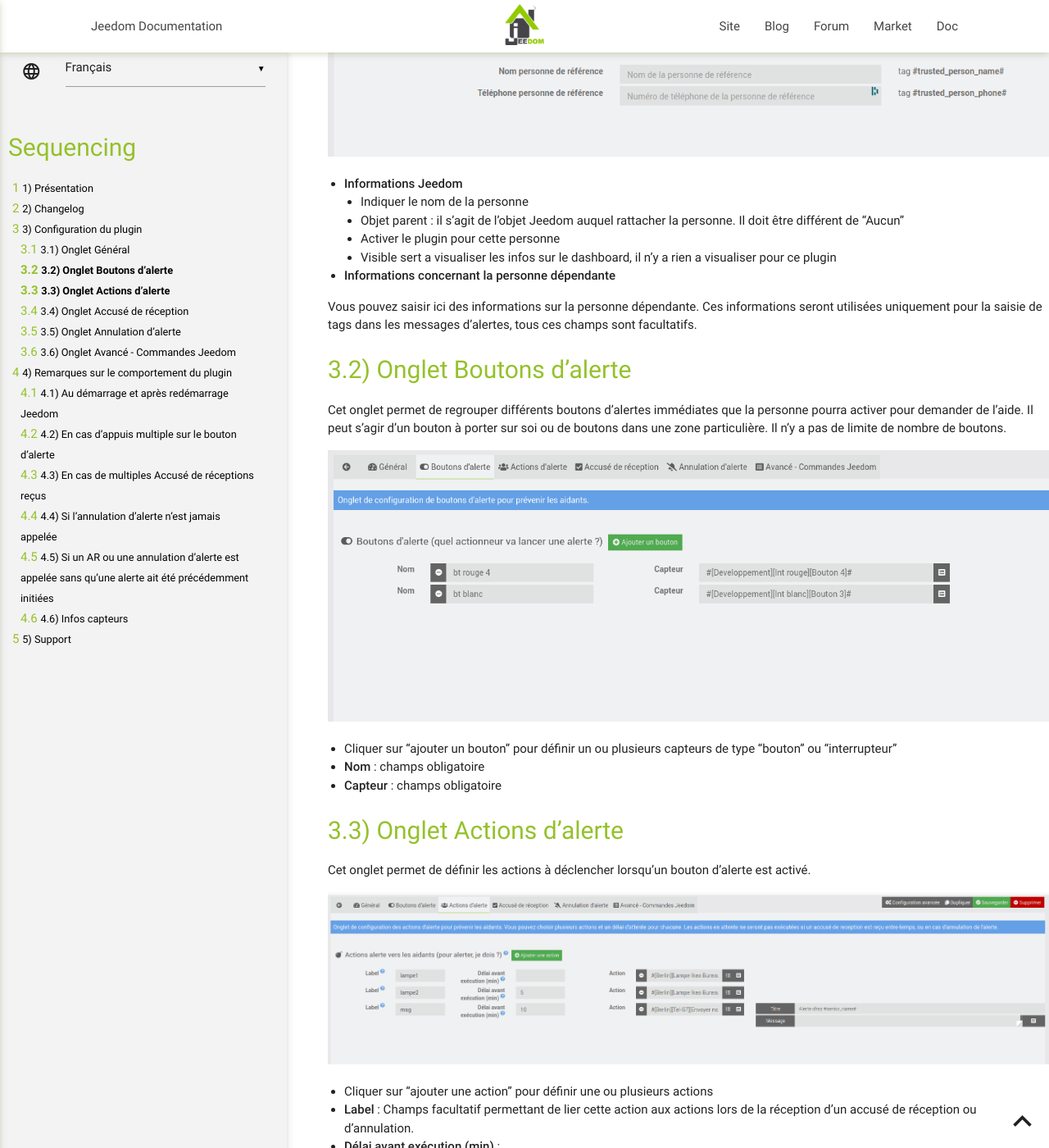
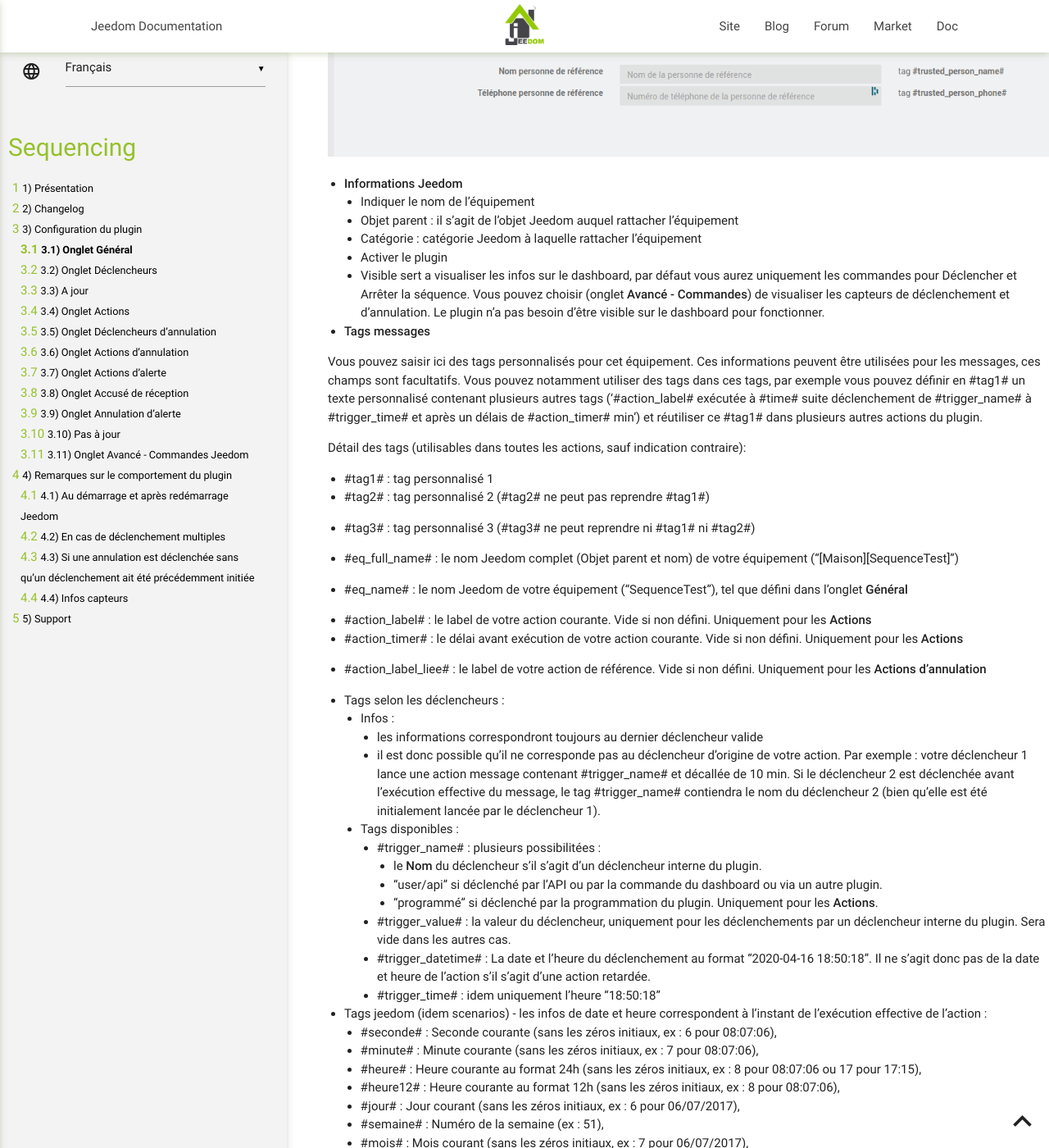
Before and after one commit to AgP42/sequencing, a Jekyll site: the page built from docs/fr_FR/index.md, in a window 1280 px wide and 1400 px high, scrolled down 1320 px. Shown: the whole window at 82% size. Built offline with Jekyll 4.4.1, drawn with Linux system fonts in a browser that asks for light colours; our own code applies the rules of GitHub Pages for plain Markdown files; some of the changed text lies outside the part shown.

Commit message:
debut doc et debug

```diff
--- a/docs/fr_FR/index.md
+++ b/docs/fr_FR/index.md
@@ -19,9 +19,9 @@
 
 Les déclencheurs internes peuvent être n'importe quelle commande Jeedom de type "Info" (capteur, bouton, info virtuelle, ...)
 
-Les actions peuvent être n'importe quelle action Jeedom : lampe, avertisseur sonore, notification sur smartphone, messages, déclenchement d'un scenario, ...
+Les actions peuvent être n'importe quelle commande Jeedom de type "action" (lampe, avertisseur sonore, notification sur smartphone, messages, ...) ou "mot clé" (alerte, scenario, variable, évènement, redemarrer Jeedom, ...)
 
-Ce plugin est payant (2€) pour soutenir mes developpements (0,8€) ainsi que Jeedom (1,2€ pour Jeedom, Paypal et nos impôts ;-)) mais je laisse les sources ouvertes à tous, vous pouvez ainsi le tester gratuitement ou l'utiliser gratuitement si vous ne souhaitez pas le payer.
+Ce plugin est payant (2€) pour soutenir Jeedom (1,2€) ainsi que mes developpements (0,8€) mais je laisse les sources ouvertes à tous, vous pouvez ainsi le tester gratuitement ou l'utiliser gratuitement si vous ne souhaitez pas le payer.
 Lien vers le code source : [https://github.com/AgP42/sequencing/](https://github.com/AgP42/sequencing/)
 
 Changelog
@@ -34,7 +34,7 @@
 Configuration du plugin
 ========================
 
-Ajouter les différentes personnes à suivre, puis pour chacune configurer les différents onglets.
+Ajouter un équipement, puis pour configurer les différents onglets.
 
 Onglet **Général**
 ---
@@ -42,25 +42,87 @@
 ![](https://raw.githubusercontent.com/AgP42/sequencing/master/docs/assets/images/OngletGeneral.png)
 
 * **Informations Jeedom**
-   * Indiquer le nom de la personne
-   * Objet parent : il s'agit de l'objet Jeedom auquel rattacher la personne. Il doit être différent de "Aucun"
-   * Activer le plugin pour cette personne
-   * Visible sert a visualiser les infos sur le dashboard, il n'y a rien a visualiser pour ce plugin
+   * Indiquer le nom de l'équipement
+   * Objet parent : il s'agit de l'objet Jeedom auquel rattacher l'équipement
+   * Catégorie : catégorie Jeedom à laquelle rattacher l'équipement
+   * Activer le plugin
+   * Visible sert a visualiser les infos sur le dashboard, par défaut vous aurez uniquement les commandes pour Déclencher et Arrêter la séquence. Vous pouvez choisir (onglet **Avancé - Commandes**) de visualiser les capteurs de déclenchement et d'annulation. Le plugin n'a pas besoin d'être visible sur le dashboard pour fonctionner.
 
-* **Informations concernant la personne dépendante**
+* **Tags messages**
 
-Vous pouvez saisir ici des informations sur la personne dépendante. Ces informations seront utilisées uniquement pour la saisie de tags dans les messages d'alertes, tous ces champs sont facultatifs.
+Vous pouvez saisir ici des tags personnalisés pour cet équipement. Ces informations peuvent être utilisées pour les messages, ces champs sont facultatifs.
+Vous pouvez notamment utiliser des tags dans ces tags, par exemple vous pouvez définir en #tag1# un texte personnalisé contenant plusieurs autres tags ('#action_label# exécutée à #time# suite déclenchement de #trigger_name# à #trigger_time# et après un délais de #action_timer# min') et réutiliser ce #tag1# dans plusieurs autres actions du plugin.
 
-Onglet **Boutons d'alerte**
+Détail des tags (utilisables dans toutes les actions, sauf indication contraire):
+
+* #tag1# : tag personnalisé 1
+* #tag2# : tag personnalisé 2 (#tag2# ne peut pas reprendre #tag1#)
+* #tag3# : tag personnalisé 3 (#tag3# ne peut reprendre ni #tag1# ni #tag2#)
+
+* #eq_full_name# : le nom Jeedom complet (Objet parent et nom) de votre équipement ("[Maison][SequenceTest]")
+* #eq_name# : le nom Jeedom de votre équipement ("SequenceTest"), tel que défini dans l'onglet **Général**
+
+* #action_label# : le label de votre action courante. Vide si non défini. Uniquement pour les **Actions**
+* #action_timer# : le délai avant exécution de votre action courante. Vide si non défini. Uniquement pour les **Actions**
+* #action_label_liee# : le label de votre action de référence. Vide si non défini. Uniquement pour les **Actions d'annulation**
+
+* Tags selon les déclencheurs :
+   * Infos :
+      * les informations correspondront toujours au dernier déclencheur valide
+      * il est donc possible qu'il ne corresponde pas au déclencheur d'origine de votre action. Par exemple : votre déclencheur 1 lance une action message contenant #trigger_name# et décallée de 10 min. Si le déclencheur 2 est déclenchée avant l'exécution effective du message, le tag #trigger_name# contiendra le nom du déclencheur 2 (bien qu'elle est été initialement lancée par le déclencheur 1).
+   * Tags disponibles :
+      * #trigger_name# : plusieurs possibilitées :
+         * le **Nom** du déclencheur s'il s'agit d'un déclencheur interne du plugin.
+         * "user/api" si déclenché par l'API ou par la commande du dashboard ou via un autre plugin.
+         * "programmé" si déclenché par la programmation du plugin. Uniquement pour les **Actions**.
+      * #trigger_value# : la valeur du déclencheur, uniquement pour les déclenchements par un déclencheur interne du plugin. Sera vide dans les autres cas.
+      * #trigger_datetime# : La date et l'heure du déclenchement au format "2020-04-16 18:50:18". Il ne s'agit donc pas de la date et heure de l'action s'il s'agit d'une action retardée.
+      * #trigger_time# : idem uniquement l'heure "18:50:18"
+
+* Tags jeedom (idem scenarios) - les infos de date et heure correspondent à l'instant de l'exécution effective de l'action :
+  * #seconde# : Seconde courante (sans les zéros initiaux, ex : 6 pour 08:07:06),
+  * #minute# : Minute courante (sans les zéros initiaux, ex : 7 pour 08:07:06),
+  * #heure# : Heure courante au format 24h (sans les zéros initiaux, ex : 8 pour 08:07:06 ou 17 pour 17:15),
+  * #heure12# : Heure courante au format 12h (sans les zéros initiaux, ex : 8 pour 08:07:06),
+  * #jour# : Jour courant (sans les zéros initiaux, ex : 6 pour 06/07/2017),
+  * #semaine# : Numéro de la semaine (ex : 51),
+  * #mois# : Mois courant (sans les zéros initiaux, ex : 7 pour 06/07/2017),
+  * #annee# : Année courante,
+  * #date# : Jour et mois. Attention, le premier nombre est le mois. (ex : 1215 pour le 15 décembre),
+  * #time# : Heure et minute courante (ex : 1715 pour 17h15),
+  * #timestamp# : Nombre de secondes depuis le 1er janvier 1970,
+  * #sjour# : Nom du jour de la semaine (ex : Samedi),
+  * #smois# : Nom du mois (ex : Janvier),
+  * #njour# : Numéro du jour de 0 (dimanche) à 6 (samedi),
+  * #jeedom_name# : Nom que vous avez donné à votre Jeedom,
+  * #hostname# : Nom de la machine Jeedom (ex : "raspberrypi"),
+  * #IP# : IP interne de Jeedom,
+
+Onglet **Déclencheurs**
+---
+
+A jour
+-----------------------------------------------------------------
+Pas à jour
+
+
+Onglet **Actions**
 ---
 
 Cet onglet permet de regrouper différents boutons d'alertes immédiates que la personne pourra activer pour demander de l'aide. Il peut s'agir d'un bouton à porter sur soi ou de boutons dans une zone particulière. Il n'y a pas de limite de nombre de boutons.
 
-![](https://raw.githubusercontent.com/AgP42/sequencing/master/docs/assets/images/OngletBoutons.png)
+![](https://raw.githubusercontent.com/AgP42/sequencing/master/docs/assets/images/OngletActions.png)
 
 * Cliquer sur "ajouter un bouton" pour définir un ou plusieurs capteurs de type "bouton" ou "interrupteur"
 * **Nom** : champs obligatoire
 * **Capteur** : champs obligatoire
+
+Onglet **Déclencheurs d'annulation**
+---
+
+Onglet **Actions d'annulation**
+---
+
 
 
 Onglet **Actions d'alerte**
@@ -122,76 +184,41 @@
 
 Si l'une de vos action est de type "message", vous pouvez utiliser les tags configurés dans l'onglet "Général".
 
+Pas à jour
+-----------------------------------------------------------------
+A jour
 
 Onglet **Avancé - Commandes Jeedom**
 ---
 
-Vous pouvez configurer ici les commandes utilisées par ce plugin. Vous pouvez notamment définir la visibilité du bouton d'accusé de réception sur le dashboard Jeedom (pour tests notamment)
+Vous pouvez configurer ici les commandes utilisées par ce plugin. Vous pouvez notamment définir la visibilité des boutons de déclenchement et d'arrêt sur le dashboard Jeedom (visibles par défaut), et la visibilité des valeurs des déclencheurs (non-visibles par défaut, mais historisés).
 
 Remarques sur le comportement du plugin
 ======
 
-Dans les exemples ci-dessous, nous considérons que les actions à la réception d'un AR et les actions d'annulation sont correctement liées aux actions d'alerte (via un label).
-D'une manière générale le plugin a été conçu pour aller dans le sens de la sécurité de la personne, en cas de mode dégradés le comportement sera celui de relancer une alerte (éventuellement à tort) plutôt que de ne rien faire.
-
 Au démarrage et après redémarrage Jeedom
 ---
-* Si des actions d'alerte avaient été programmées pendant la coupure de Jeedom, elles seront exécutées au démarrage. Les actions enregistrées ne sont pas perdues par un redémarrage de Jeedom.
+* Si des actions avaient été programmées pendant la coupure de Jeedom, elles seront exécutées au démarrage (immédiatement si l'heure prévu est dépassé ou à leur heure initialement prévue). Les actions enregistrées ne sont pas perdues par un redémarrage de Jeedom.
 
-En cas d'appuis multiple sur le bouton d'alerte
----
-### Avant qu'un accusé de réception extérieur ait été reçu
-
-* Toutes les actions à déclenchement immédiat seront relancées à chaque appui
-* Les actions différées ne sont pas décalées par ces appui multiples (ce qui serai l'inverse de l'effet recherché par la personne), la programmation initiale reste. Les actions différées ne sont pas non plus multipliées par chaque appui.
-* Dans le cas où le nouvel appui serait réalisé après que certaines actions différées ai eu lieu, ces actions seront reprogrammées (à partir de la date courante).
-
-### Après qu'un accusé de réception extérieur ait été reçu
-
-* Toutes les actions à déclenchement immédiat seront relancées à chaque appui
-* Les actions différées (qui ont été annulées par la réception de l'AR) seront reprogrammées (1 fois) par rapport à l'heure du 1er nouvel appui après la réception de l'AR
-* Le statut de l'état des alertes envoyées n'est pas impacté.
-* Exemple :
-   * Il y a 5 personnes dans la chaîne de transmission de l'alerte
-   * Les 3 premières personnes ont reçu l'alerte avant qu'un AR soit émis (les 3 personnes reçoivent l'info qu'un AR a été reçu)
-   * La personne âgée relance l'alerte par appui sur son bouton, la chaîne d'alerte complète est relancée : les actions immédiates ainsi que les actions différées.
-   * La première personne accuse à nouveau réception, les 3 personnes ayant reçues l'alerte initiale seront a nouveau notifiées qu'un AR a été reçu. La chaîne des messages d’alerte est à nouveau coupée.
-   * Lors de l'annulation finale de l'alerte, les 3 personnes avant reçu un message initialement seront notifiées
-Ainsi le fait de relancer le bouton d'alerte en cours du processus n’exclut pas les personnes ayant reçu l'alerte initiale des infos suivantes sur la prise en compte de l'alerte. Seule l’annulation de l’alerte remet à 0 la liste des actions déjà exécutées.
-
-En cas de multiples Accusé de réceptions reçus
----
-* Toutes les actions de la liste des actions AR seront relancées à chaque réception de la commande d'AR. Si elles dépendent d'une action d'alerte de référence (via un label), elles seront réalisées si l'action initiale a été réalisée uniquement.
-* Les actions différées sont annulées à la réception du premier AR.
-
-Exemple :
-* 3 personnes ont reçu des messages d'alerte
-* Lorsqu'une de ces personnes accuse réception de l'alerte, chacun reçoit la notification d'AR
-* Si une seconde personne accuse aussi réception, chacun reçoit a nouveau une notification d'AR
-* Si d'autres personnes dans la chaîne d'alerte n'avaient pas encore été alertées, elles ne recevront rien, ni l'alerte initiale, ni les messages d'AR, ni les messages d'annulation de l'alerte
-
-Il est à noter que la personne à l’origine de l’AR recevra elle aussi la notification que qu’AR à été reçu.
-
-Si l'annulation d'alerte n'est jamais appelée
+En cas de déclenchement multiples
 ---
 
-Par exemple si l'aidant ne désactive pas l'alerte en arrivant dans le logement.
+* Toutes les actions à déclenchement immédiat seront relancées à chaque déclenchement
+* Les actions différées dont la case "reporter" n'est pas cochée ne sont pas décalées, la programmation initiale reste. Ces actions différées ne sont pas non plus multipliées par chaque nouveau déclenchement, seul le délai initialement prévu reste.
+* Les actions différées dont la case "reporter" est cochée : la programmation initiale est reportée pour correspondre au nouveau délai.
+* Dans le cas d'un nouveau déclenchement après que certaines actions différées ai eu lieu, ces actions seront reprogrammées (à partir de la date courante). Ainsi si vos actions ne sont pas toutes en mode "Reporter", il est possible d'avoir des comportements où l'ordre de déclenchement n'est plus respecté.
 
-* Le comportement sera identique au cas de l'appui multiple. L'alerte sera donc relancée et les actions différées (si déjà exécutées lors de l'alerte précédente) seront a nouveau programmées.
-
-Si un AR ou une annulation d'alerte est appelée sans qu'une alerte ait été précédemment initiées
+Si une annulation est déclenchée sans qu'un déclenchement ait été précédemment initiée
 ---
 
 Le comportement dépendra de la configuration du plugin :
-* si toutes les actions sont liées à des label, alors il ne se passera rien.
-* si certaines actions ne sont pas conditionnées : elles seront exécutées.
+* si toutes les actions d'annulation sont liées à des label, alors il ne se passera rien.
+* si certaines actions d'annulation ne sont pas conditionnées : elles seront exécutées.
 
 Infos capteurs
 ---
 
-* Pour les capteurs "bouton d'alerte" et "bouton d'annulation d'alerte", c'est le changement de valeur du capteur qui est détecté et déclenche les actions, la valeur en elle-même n'est pas prise en compte !
-* Si vous voulez utiliser un capteur complexe, comme un accéléromètre, vous pouvez utiliser un équipement "Virtuel" dans Jeedom pour définir des seuils et déclencher l'alerte du présent plugin en conséquence.
-* L'ensemble des capteurs définis dans le plugin doivent avoir un nom unique. Le changement de nom d'un capteur revient à le supprimer et à en créer un nouveau. L'historique associé à ce capteur sera donc perdue.
+* L'ensemble des capteurs définis dans le plugin doivent avoir un nom unique. Le changement de nom d'un capteur revient à le supprimer et à en créer un nouveau. L'historique associé à ce capteur sera donc perdu.
 
 Support
 ===
```
Also changed, not shown: other parts of docs/fr_FR/index.md (+1 -1 lines), 1 other file.
